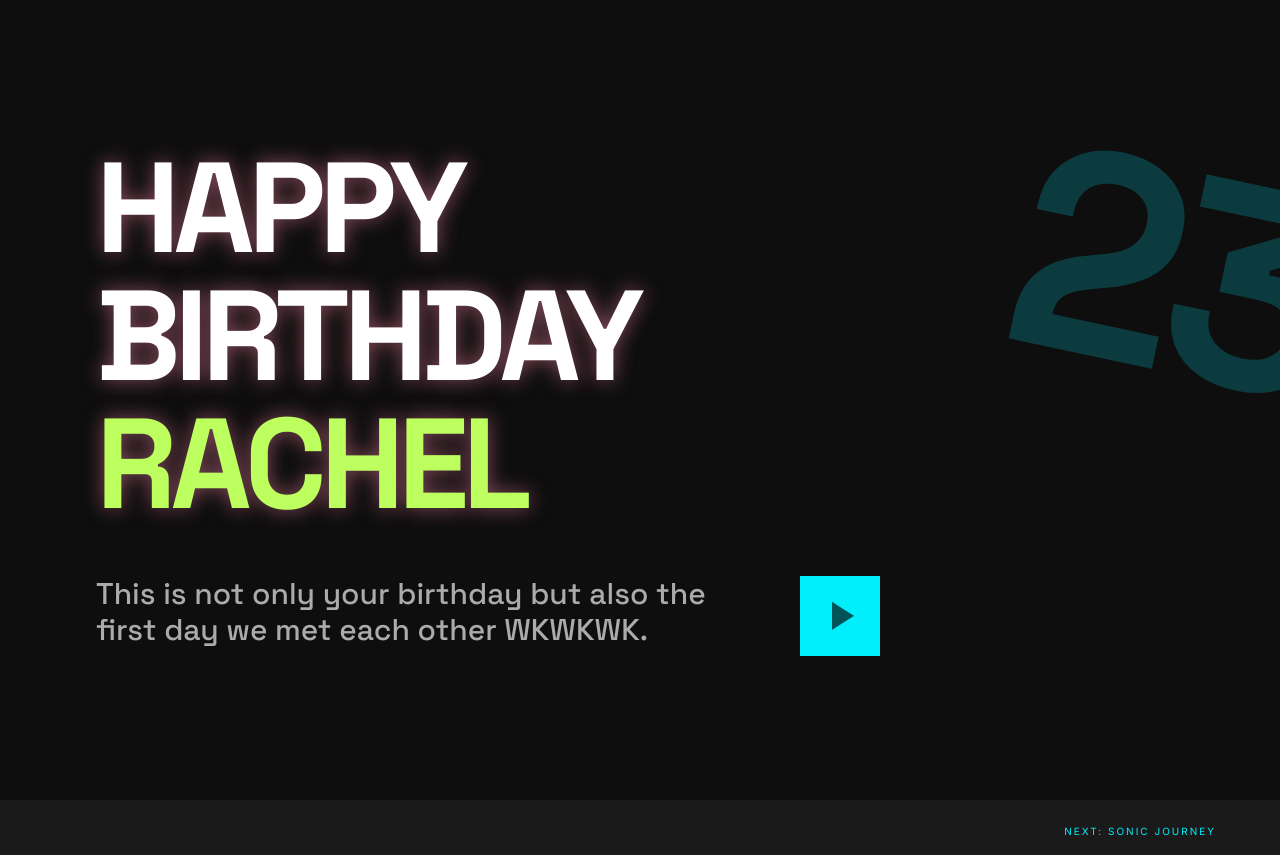
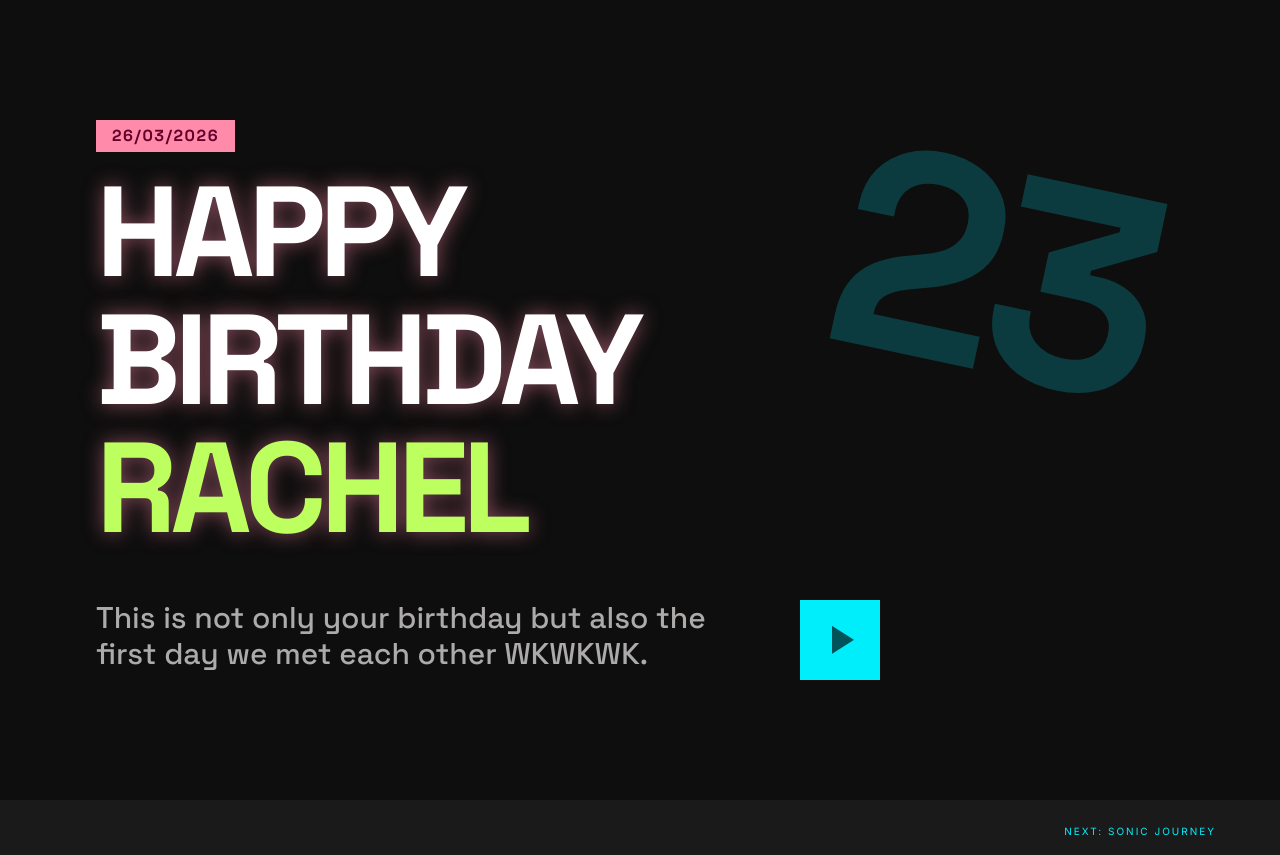
Before and after one commit to kevinsantanafleet-cmd/Happy-birthday-rachel, a website: page index.html in a window 1280 px wide. Drawn offline with nearby package versions, Linux system fonts and the light colour scheme.

Commit message:
Adjust hero date badge and center watermark

```diff
--- a/index.html
+++ b/index.html
@@ -32,11 +32,14 @@
 <body class="bg-surface text-on-surface font-body overflow-x-hidden selection:bg-tertiary selection:text-on-tertiary">
   <main class="relative">
     <section class="relative flex min-h-[100svh] flex-col justify-center overflow-hidden px-4 max-[375px]:px-3 sm:px-6 lg:px-24 safe-top safe-bottom">
-      <div class="pointer-events-none absolute right-[-8%] top-20 select-none opacity-20 max-[375px]:right-[-12%] sm:right-[-4%] sm:top-32">
+      <div class="pointer-events-none absolute right-[4%] top-20 select-none opacity-20 max-[375px]:right-[2%] sm:right-[10%] sm:top-32">
         <h2 class="rotate-12 font-headline text-[8rem] font-black leading-none tracking-tighter text-secondary max-[375px]:text-[6.25rem] sm:text-[13rem] md:text-[18rem]">23</h2>
       </div>
 
       <div class="z-10 w-full max-w-6xl">
+        <span class="mb-4 inline-block bg-primary px-3 py-1 font-headline text-xs font-bold uppercase tracking-widest text-on-primary sm:px-4 sm:text-base">
+          26/03/2026
+        </span>
         <h1 class="break-words font-headline text-5xl font-black uppercase leading-[0.84] tracking-tighter text-glow-primary max-[375px]:text-[2.7rem] sm:text-6xl md:text-7xl lg:text-[8rem]">
           Happy<br />Birthday<br /><span class="text-tertiary">Rachel</span>
         </h1>
```
Also changed, not shown: dist/output.css.
